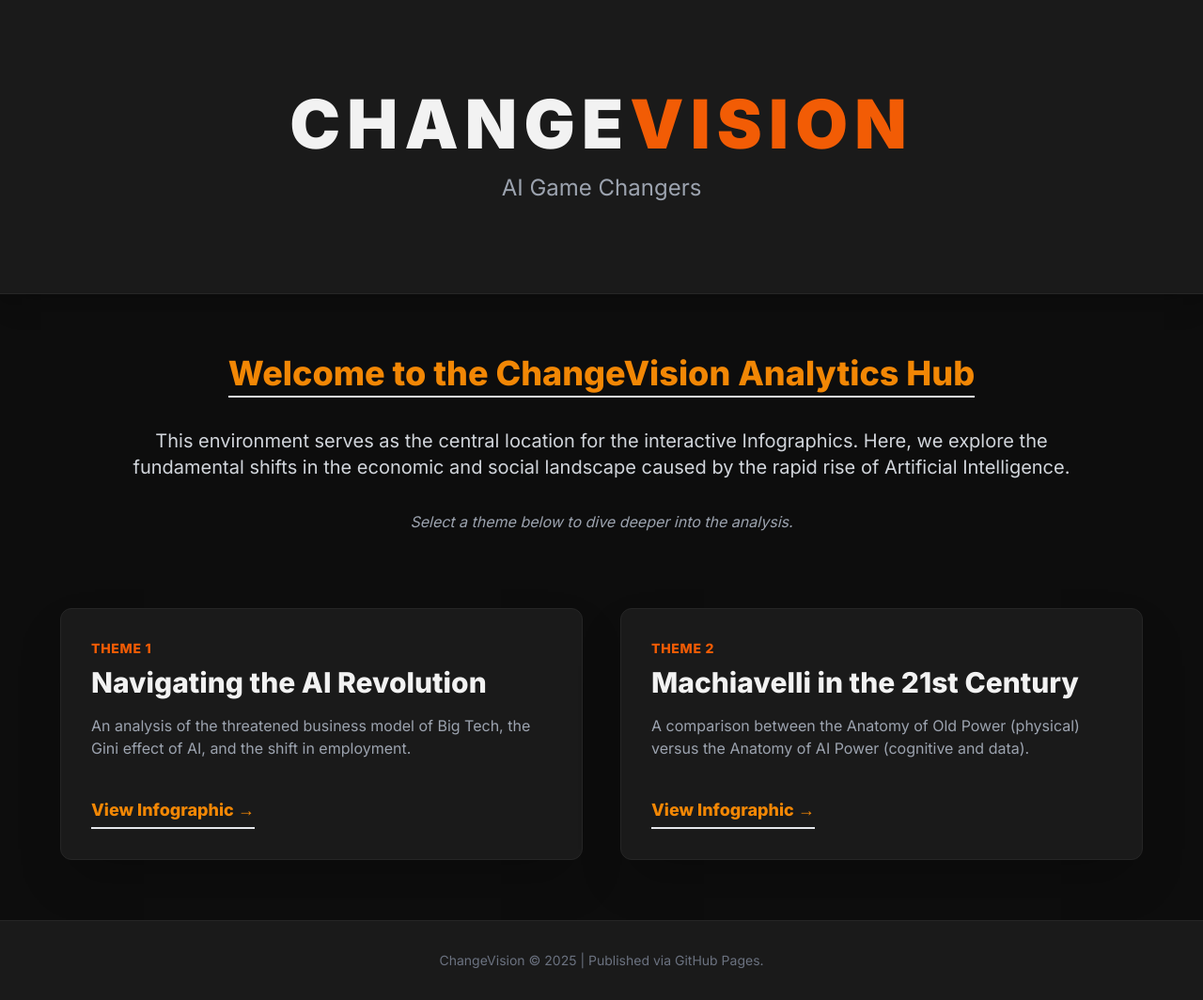
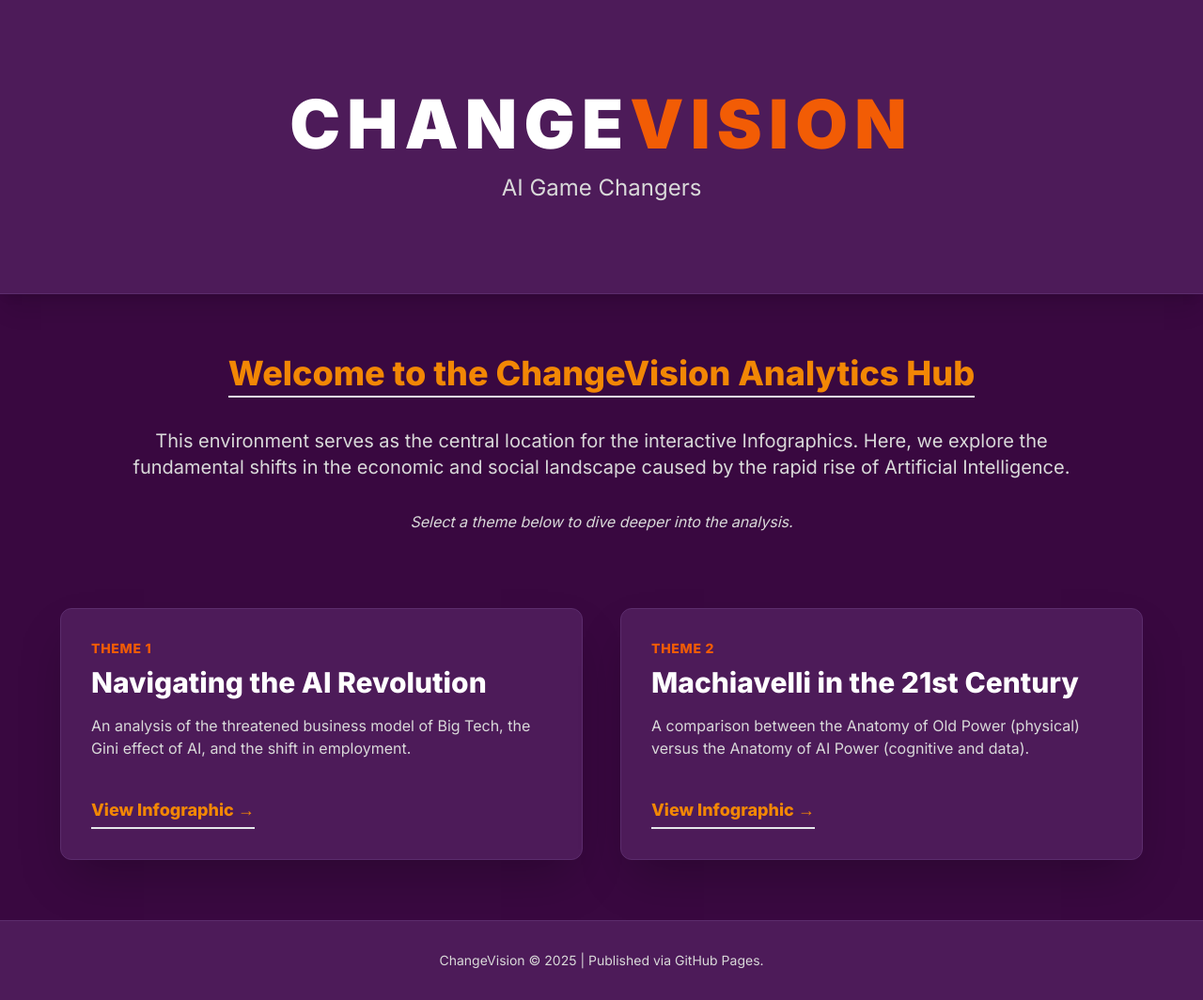
Before and after one commit to janruijgrok-a11y/ChangeVision-Infographics, a plain HTML site: page index.html in a window 1280 px wide. Shown: the whole page at 94% size. Drawn offline with nearby package versions, Linux system fonts and the light colour scheme.

Commit message:
Revise styles and colors in index.html
Updated color scheme and text styles for better branding consistency.

```diff
--- a/index.html
+++ b/index.html
@@ -11,40 +11,43 @@
     <style>
         body {
             font-family: 'Inter', sans-serif;
-            /* The core brand colors */
+            /* De kernkleuren van de huisstijl: Paars en Wit */
         }
         .bg-dark {
-            background-color: #0D0D0D; /* Dark background (near black) */
+            background-color: #390840; /* Donker Paars (Hoofdachtergrond) */
         }
         .bg-section {
-            background-color: #1A1A1A; /* Dark gray for cards and header contrast */
+            background-color: #4D1B59; /* Midden Paars (Kaarten en Header) */
         }
         .text-primary {
-            color: #F2F2F2; /* Light gray text */
+            color: #FFFFFF; /* Witte tekst */
+        }
+        .text-subtle {
+            color: #D9D9D9; /* Gebroken wit voor subtiele tekst */
         }
         .text-accent-main {
-            color: #F25C05; /* Red-orange accent (primary) */
+            color: #F25C05; /* Rood-oranje accent (onveranderd voor branding) */
         }
         .text-accent-light {
-            color: #F28705; /* Dark orange accent (secondary) */
+            color: #F28705; /* Donker oranje accent (onveranderd voor branding) */
         }
         .card-border {
-            border: 1px solid #262626; /* Original subtle border color */
+            border: 1px solid #5C2D6D; /* Subtiele rand die bij het paars past */
             transition: border-color 0.3s ease;
         }
         .card-hover:hover .card-border {
-            border-color: #F25C05; /* Activate the orange border on hover */
+            border-color: #F25C05; /* Activeer de oranje rand bij hover */
         }
     </style>
 </head>
 <body class="bg-dark text-primary antialiased min-h-screen flex flex-col">
 
-    <header class="text-center py-16 md:py-24 bg-section shadow-xl border-b border-[#262626]">
+    <header class="text-center py-16 md:py-24 bg-section shadow-xl border-b border-[#5C2D6D]">
         <div class="max-w-4xl mx-auto px-4">
             <h1 class="text-5xl md:text-7xl font-black uppercase tracking-widest leading-none">
                 Change<span class="text-accent-main">Vision</span>
             </h1>
-            <p class="text-2xl mt-4 font-light text-gray-400">AI Game Changers</p>
+            <p class="text-2xl mt-4 font-light text-subtle">AI Game Changers</p>
         </div>
     </header>
 
@@ -55,12 +58,12 @@
             <h2 class="text-4xl font-extrabold mb-4 text-accent-light border-b-2 border-accent-main inline-block pb-1">
                 Welcome to the ChangeVision Analytics Hub
             </h2>
-            <p class="text-xl text-gray-300 mb-8 mt-4">
+            <p class="text-xl text-subtle mb-8 mt-4">
                 This environment serves as the central location for the interactive Infographics.
                 Here, we explore the fundamental shifts in the economic and social landscape
                 caused by the rapid rise of Artificial Intelligence.
             </p>
-            <p class="text-gray-400 font-medium italic">
+            <p class="text-subtle font-medium italic">
                 Select a theme below to dive deeper into the analysis.
             </p>
         </section>
@@ -76,7 +79,7 @@
                         <h3 class="text-3xl font-bold mb-4">
                             Navigating the AI Revolution
                         </h3>
-                        <p class="text-gray-400 mb-6">
+                        <p class="text-subtle mb-6">
                             An analysis of the threatened business model of Big Tech, the Gini effect of AI, and the shift in employment.
                         </p>
                     </div>
@@ -96,7 +99,7 @@
                         <h3 class="text-3xl font-bold mb-4">
                             Machiavelli in the 21st Century
                         </h3>
-                        <p class="text-gray-400 mb-6">
+                        <p class="text-subtle mb-6">
                             A comparison between the Anatomy of Old Power (physical) versus the Anatomy of AI Power (cognitive and data).
                         </p>
                     </div>
@@ -112,8 +115,8 @@
 
     </main>
 
-    <footer class="text-center py-8 border-t border-[#262626] bg-section">
-        <p class="text-gray-500 text-sm">ChangeVision &copy; 2025 | Published via GitHub Pages.</p>
+    <footer class="text-center py-8 border-t border-[#5C2D6D] bg-section">
+        <p class="text-subtle text-sm">ChangeVision &copy; 2025 | Published via GitHub Pages.</p>
     </footer>
 
 </body>
```
